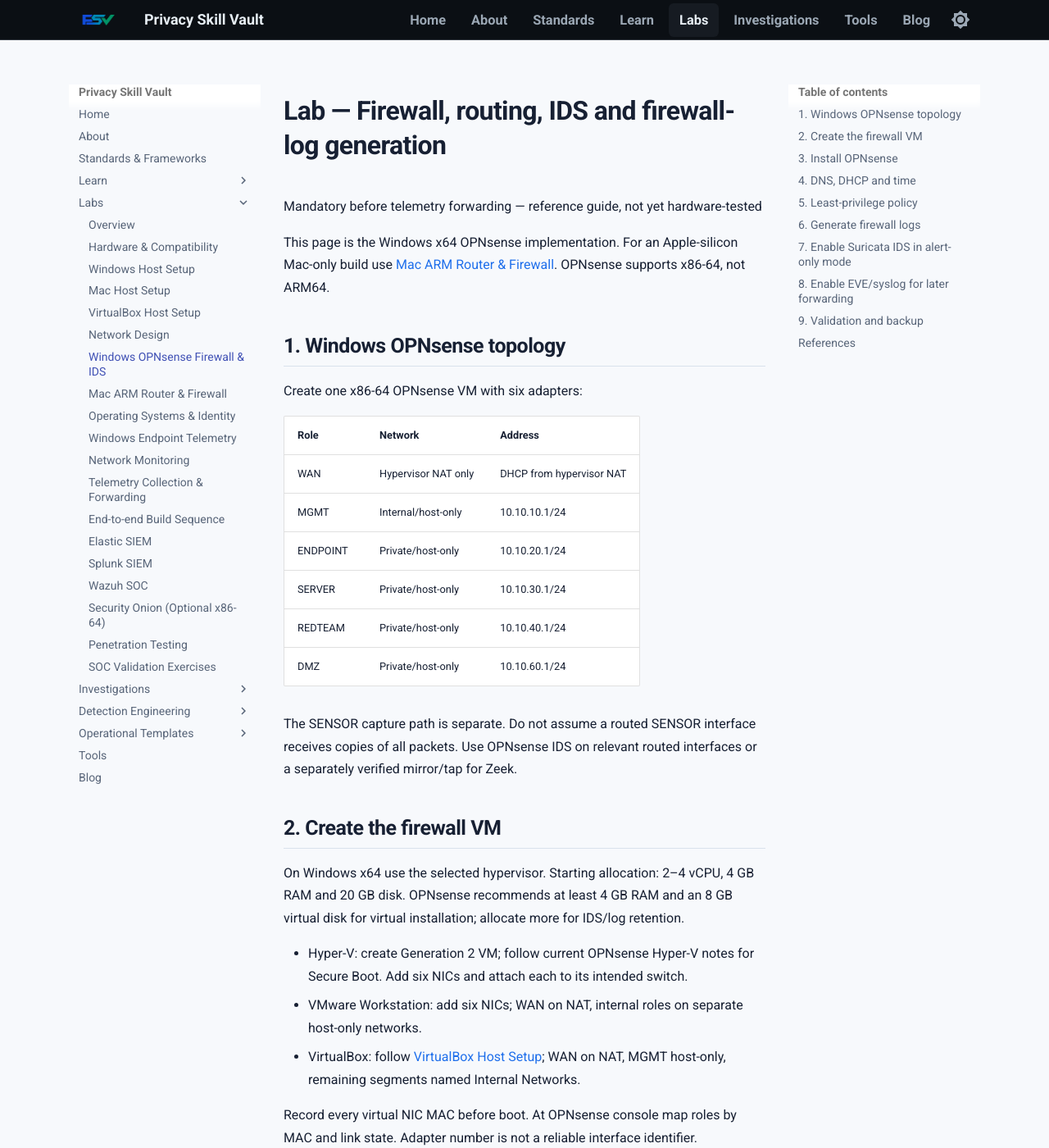
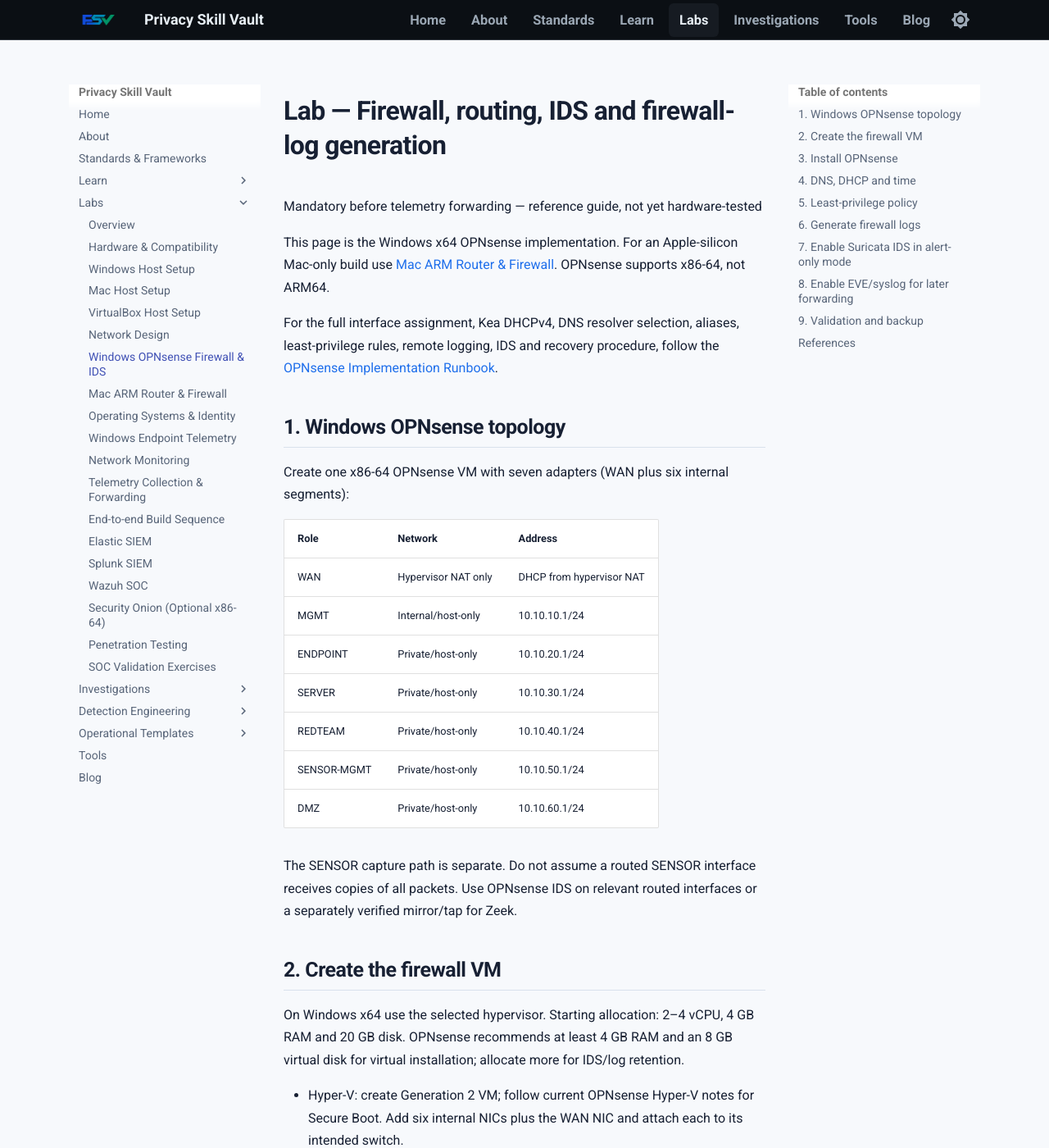
Before and after one commit to PrivacySkillVault/privacyskillvault.github.io, an MkDocs documentation site: the page built from docs/labs/firewall-routing.md, in a window 1280 px wide and 1400 px high. Shown: the whole window at 82% size. Built offline with MkDocs 1.6.1 and Material for MkDocs 9.7.7, drawn with Linux system fonts in a browser that asks for light colours; some of the changed text lies outside the part shown.

Commit message:
Apply Phase 6 implementation runbooks

```diff
--- a/docs/labs/firewall-routing.md
+++ b/docs/labs/firewall-routing.md
@@ -4,9 +4,11 @@
 
 This page is the Windows x64 OPNsense implementation. For an Apple-silicon Mac-only build use [Mac ARM Router & Firewall](mac-arm-routing.md). OPNsense supports x86-64, not ARM64.
 
+For the full interface assignment, Kea DHCPv4, DNS resolver selection, aliases, least-privilege rules, remote logging, IDS and recovery procedure, follow the [OPNsense Implementation Runbook](opnsense-implementation.md).
+
 ## 1. Windows OPNsense topology
 
-Create one x86-64 OPNsense VM with six adapters:
+Create one x86-64 OPNsense VM with seven adapters (WAN plus six internal segments):
 
 | Role | Network | Address |
 |---|---|---|
@@ -15,6 +17,7 @@
 | ENDPOINT | Private/host-only | 10.10.20.1/24 |
 | SERVER | Private/host-only | 10.10.30.1/24 |
 | REDTEAM | Private/host-only | 10.10.40.1/24 |
+| SENSOR-MGMT | Private/host-only | 10.10.50.1/24 |
 | DMZ | Private/host-only | 10.10.60.1/24 |
 
 The SENSOR capture path is separate. Do not assume a routed SENSOR interface receives copies of all packets. Use OPNsense IDS on relevant routed interfaces or a separately verified mirror/tap for Zeek.
@@ -23,9 +26,9 @@
 
 On Windows x64 use the selected hypervisor. Starting allocation: 2–4 vCPU, 4 GB RAM and 20 GB disk. OPNsense recommends at least 4 GB RAM and an 8 GB virtual disk for virtual installation; allocate more for IDS/log retention.
 
-- Hyper-V: create Generation 2 VM; follow current OPNsense Hyper-V notes for Secure Boot. Add six NICs and attach each to its intended switch.
-- VMware Workstation: add six NICs; WAN on NAT, internal roles on separate host-only networks.
-- VirtualBox: follow [VirtualBox Host Setup](platform-virtualbox.md); WAN on NAT, MGMT host-only, remaining segments named Internal Networks.
+- Hyper-V: create Generation 2 VM; follow current OPNsense Hyper-V notes for Secure Boot. Add six internal NICs plus the WAN NIC and attach each to its intended switch.
+- VMware Workstation: add seven NICs; WAN on NAT, six internal roles on separate host-only networks.
+- VirtualBox: follow [VirtualBox Host Setup](platform-virtualbox.md); WAN on NAT, MGMT host-only, remaining internal segments (including SENSOR-MGMT) named Internal Networks.
 
 Record every virtual NIC MAC before boot. At OPNsense console map roles by MAC and link state. Adapter number is not a reliable interface identifier.
 
@@ -46,6 +49,8 @@
 3. Do not run a second DHCP service on the same segment.
 4. Use a consistent time source/timezone for all guests.
 5. For AD DS, domain clients use the domain controller for DNS; configure upstream resolution deliberately.
+
+For the exact source/destination/port matrix, including AD DS dependencies and the selected SIEM's common receiver ports, use the [Firewall Policy Matrix](firewall-policy-matrix.md). The table is a design aid: enable only the rows required by the chosen services and verify every rule.
 
 ## 5. Least-privilege policy
 
```
